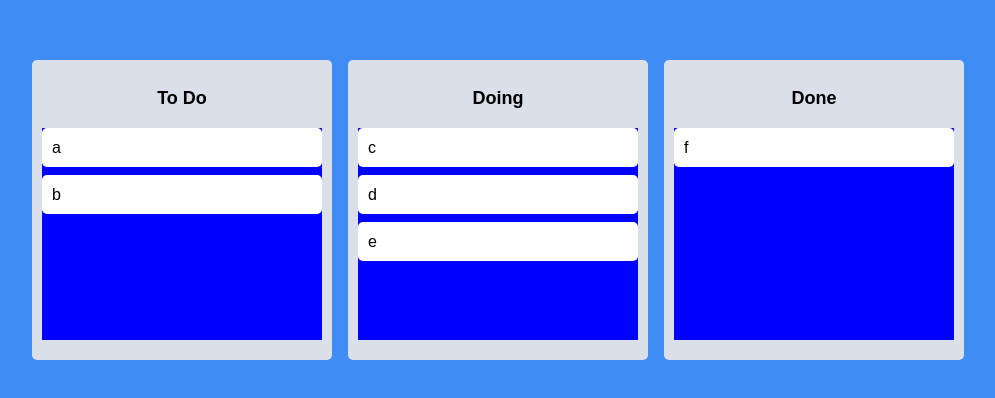
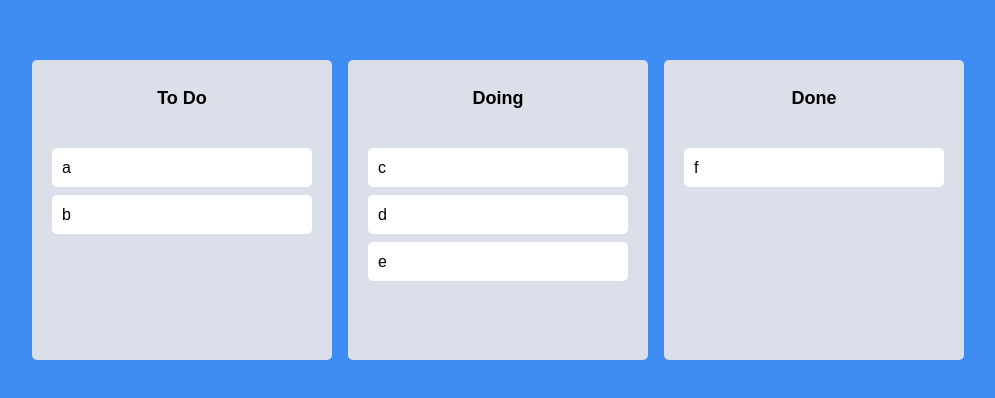
Before and after one commit to daveg7lee/react-masterclass, a React (Create React App) app: page / in a window 1280 px wide. Shown: the part 190-588 px from the top of the page, without its empty margins (142-1137 px from the left). Built offline with nearby package versions, Linux system fonts and the light colour scheme.

Commit message:
Final Styles

```diff
--- a/src/Components/Board.tsx
+++ b/src/Components/Board.tsx
@@ -15,20 +15,26 @@ interface IAreaProps {
 
 const Wrapper = styled.div`
   width: 300px;
-  padding: 20px 10px;
-  padding-top: 10px;
+  padding: 10px 0px;
+  padding-bottom: 0;
   background-color: ${(props) => props.theme.boardColor};
   border-radius: 5px;
   min-height: 300px;
   display: flex;
   flex-direction: column;
+  overflow: hidden;
 `;
 
 const Area = styled.div<IAreaProps>`
   flex-grow: 1;
   background-color: ${(props) =>
-    props.isDraggingOver ? 'pink' : props.isDraggingFromThis ? 'red' : 'blue'};
+    props.isDraggingOver
+      ? props.theme.isDraggingOver
+      : props.isDraggingFromThis
+      ? props.theme.isDraggingFromThis
+      : 'transparent'};
   transition: background-color 0.2s ease-in-out;
+  padding: 20px;
 `;
 
 const Title = styled.h2`
--- a/src/Components/DraggableCard.tsx
+++ b/src/Components/DraggableCard.tsx
@@ -7,22 +7,31 @@ interface IProps {
   index: number;
 }
 
-const Card = styled.div`
+interface ICardProps {
+  isDragging: boolean;
+}
+
+const Card = styled.div<ICardProps>`
   border-radius: 5px;
-  padding: 10px 10px;
+  padding: 10px;
   margin-bottom: 8px;
-  background-color: ${(props) => props.theme.cardColor};
+  background-color: ${(props) =>
+    props.isDragging ? props.theme.isDragging : props.theme.cardColor};
+
   user-select: none;
+  box-shadow: ${(props) =>
+    props.isDragging ? '0px 2px 5px rgba(0, 0, 0, 0.05)' : 'none'};
 `;
 
 const DraggableCard = ({ toDo, index }: IProps) => {
   return (
     <Draggable draggableId={toDo} index={index} key={toDo}>
-      {(magic) => (
+      {(magic, snapshot) => (
         <Card
           ref={magic.innerRef}
           {...magic.dragHandleProps}
           {...magic.draggableProps}
+          isDragging={snapshot.isDragging}
         >
           {toDo}
         </Card>
--- a/src/styles/styled.d.ts
+++ b/src/styles/styled.d.ts
@@ -5,5 +5,8 @@ declare module 'styled-components' {
     bgColor: string;
     cardColor: string;
     boardColor: string;
+    isDraggingOver: string;
+    isDraggingFromThis: string;
+    isDragging: string;
   }
 }
--- a/src/styles/theme.ts
+++ b/src/styles/theme.ts
@@ -4,4 +4,7 @@ export const theme: DefaultTheme = {
   bgColor: '#3F8CF2',
   boardColor: '#DADFE9',
   cardColor: 'white',
+  isDraggingOver: '#dfe6e9',
+  isDraggingFromThis: '#b2bec3',
+  isDragging: '#e4f2ff',
 };
```
